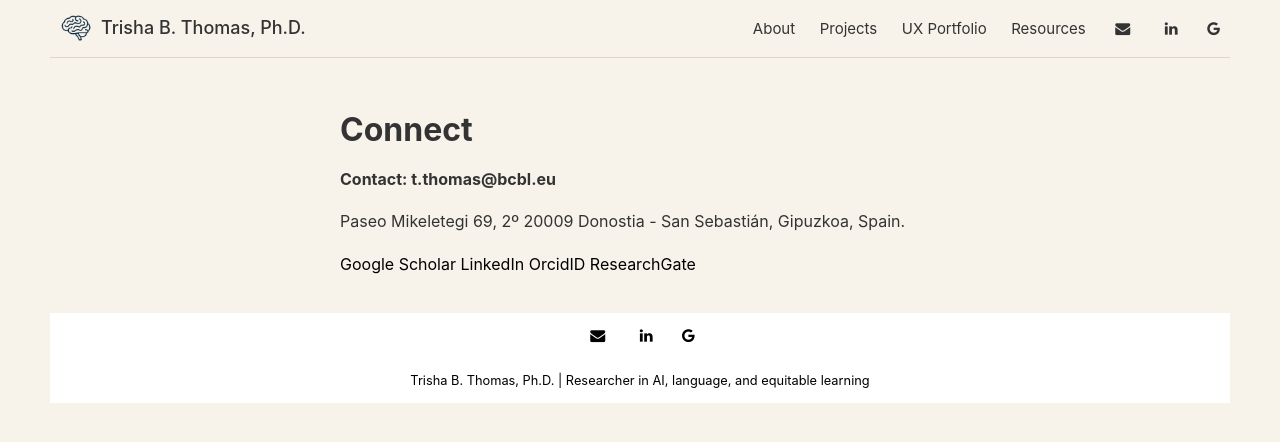
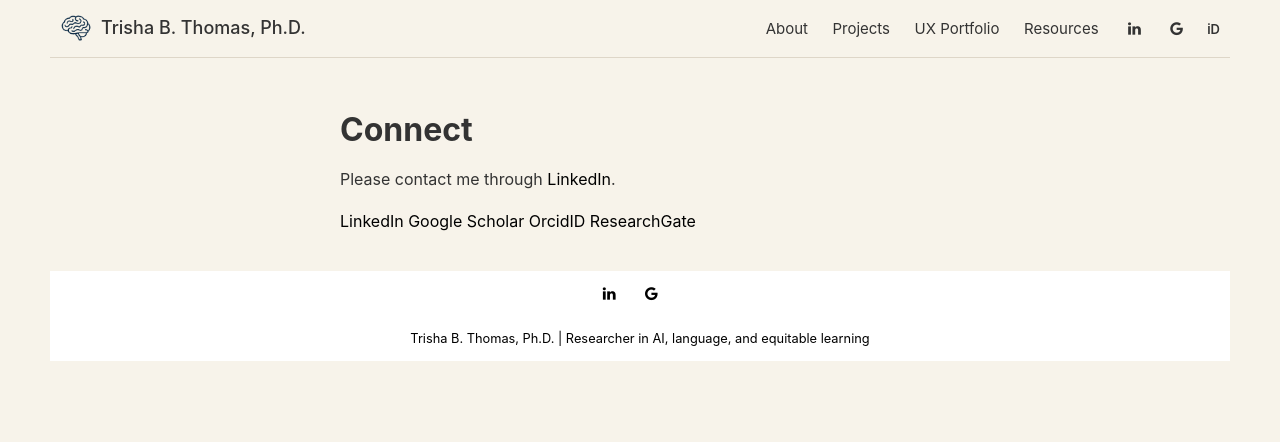
Before and after one commit to tthomas840/tthomas840.github.io, a Jekyll site: the page built from pages/contact.md, in a window 1280 px wide. Shown: the top 442 px of the page. Built offline with Jekyll 4.4.1, drawn with Linux system fonts in a browser that asks for light colours; nearby versions of some CDN libraries.

Commit message:
Remove public email links

```diff
--- a/_data/settings.yml
+++ b/_data/settings.yml
@@ -14,13 +14,12 @@ menu:
 
 # Available social icons are powered by Font Awesome, so you can use any icon that they offer
 social:
-- {icon: 'envelope', label: 'Email', link: 'mailto:t.thomas@bcbl.eu'}
 - {icon: 'linkedin', label: 'LinkedIn', link: 'https://www.linkedin.com/in/trisha-thomas-a76436223/'}
 - {icon: 'google', label: 'Google Scholar', link: 'https://scholar.google.com/citations?hl=en&user=aVvXJIkAAAAJ'}
+- {icon: 'orcid', label: 'ORCID', link: 'https://orcid.org/0000-0001-8323-1012'}
 #- {icon: 'rss-square', link: 'feed.xml'}
 #- {icon: 'facebook', link:   'https://www.facebook.com/paululele'}
 #- {icon: 'instagram', link:  'https://instagram.com/paululele'}
-#- {icon: 'envelope', link:   'mailto:hello@paulle.ca'}
 
 
 # Customize site text
--- a/_includes/header.html
+++ b/_includes/header.html
@@ -10,7 +10,13 @@
       <a href="{{ site.github.url }}/{{ item.url }}" class="menu-link">{{ item.name }}</a>
     {% endfor %}
     {% for item in site.data.settings.social %}
-      <a href="{{ item.link }}" class="menu-link social-link" target="_blank" aria-label="{{ item.label }}"><i class="fa fa-{{ item.icon }}" aria-hidden="true"></i></a>
+      <a href="{{ item.link }}" class="menu-link social-link" target="_blank" aria-label="{{ item.label }}">
+        {% if item.icon == 'orcid' %}
+          <span class="orcid-mark" aria-hidden="true">iD</span>
+        {% else %}
+          <i class="fa fa-{{ item.icon }}" aria-hidden="true"></i>
+        {% endif %}
+      </a>
     {% endfor %}
   </nav>
   <div class="dropdown">
--- a/_layouts/home.html
+++ b/_layouts/home.html
@@ -9,9 +9,9 @@ title: Home
     <h1>Trisha B. Thomas</h1>
     <p class="role">AI & UX Researcher<br>Learning Scientist<br>Cognitive Neuroscientist</p>
     <div class="profile-icons" aria-label="Contact links">
-      <a href="mailto:t.thomas@bcbl.eu" aria-label="Email"><i class="fa fa-envelope" aria-hidden="true"></i></a>
       <a href="https://www.linkedin.com/in/trisha-thomas-a76436223/" target="_blank" aria-label="LinkedIn"><i class="fa fa-linkedin" aria-hidden="true"></i></a>
       <a href="https://scholar.google.com/citations?hl=en&user=aVvXJIkAAAAJ" target="_blank" aria-label="Google Scholar"><i class="fa fa-google" aria-hidden="true"></i></a>
+      <a href="https://orcid.org/0000-0001-8323-1012" target="_blank" aria-label="ORCID"><span aria-hidden="true">iD</span></a>
       <a href="{{ site.github.url }}/assets/cv.pdf" aria-label="CV"><i class="fa fa-file-text-o" aria-hidden="true"></i></a>
     </div>
   </aside>
--- a/_sass/_header.scss
+++ b/_sass/_header.scss
@@ -55,6 +55,11 @@
 }
 .menu-link:hover {
   color: #39729e;
+}
+.orcid-mark {
+  font-size: 13px;
+  font-weight: 600;
+  letter-spacing: 0;
 }
 
 /*
--- a/_sass/_home.scss
+++ b/_sass/_home.scss
@@ -60,6 +60,11 @@
 .profile-icons a:hover {
   background: #eee7da;
   color: #2f5d80;
+}
+
+.profile-icons span {
+  font-size: 13px;
+  font-weight: 600;
 }
 
 .quick-info,
--- a/pages/contact.md
+++ b/pages/contact.md
@@ -4,12 +4,9 @@ title: Connect
 permalink: /contact
 ---
 
-**Contact: t.thomas@bcbl.eu**
+Please contact me through [LinkedIn](https://www.linkedin.com/in/trisha-thomas-a76436223/).
 
-Paseo Mikeletegi 69, 2º
-20009 Donostia - San Sebastián, Gipuzkoa, Spain.
-
+[LinkedIn](https://www.linkedin.com/in/trisha-thomas-a76436223/)
 [Google Scholar](https://scholar.google.com/citations?hl=en&user=aVvXJIkAAAAJ)
-[LinkedIn](https://www.linkedin.com/in/trisha-thomas-a76436223/)
 [OrcidID](https://orcid.org/0000-0001-8323-1012)
 [ResearchGate](https://www.researchgate.net/profile/Trisha-Thomas-2)
```
Also changed, not shown: other parts of _layouts/home.html (+0 -1 lines).
